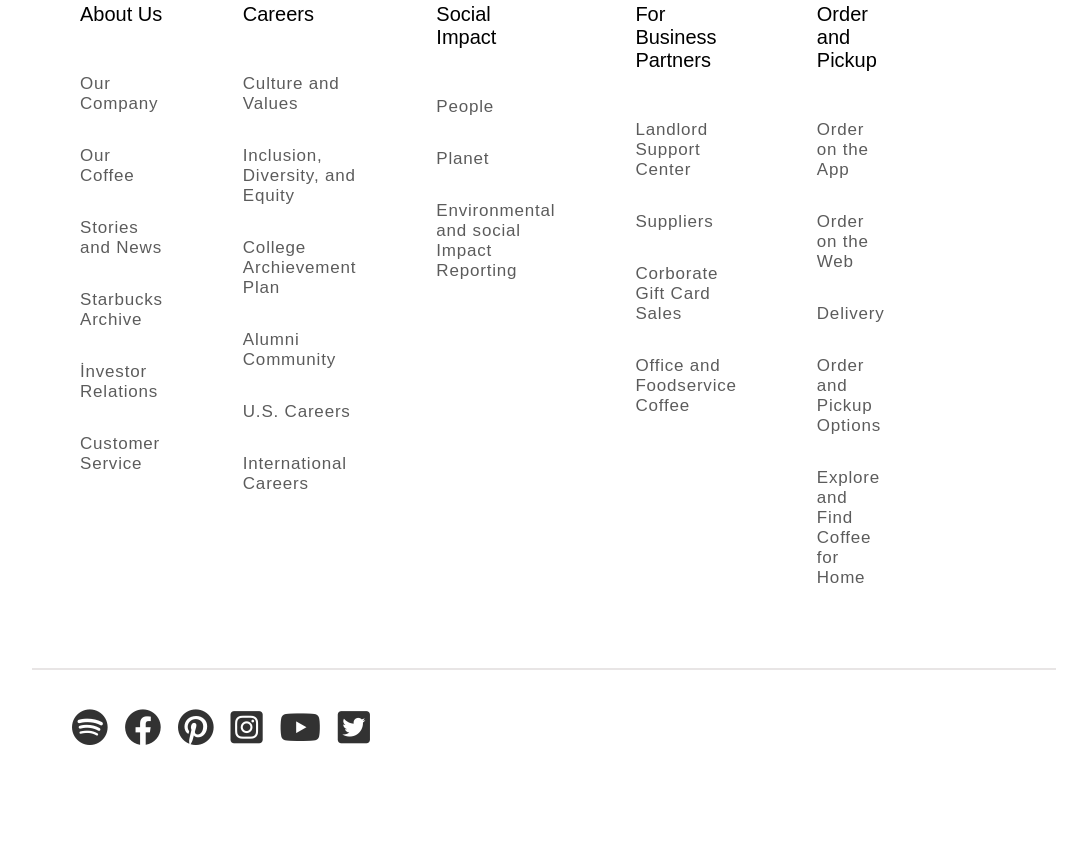
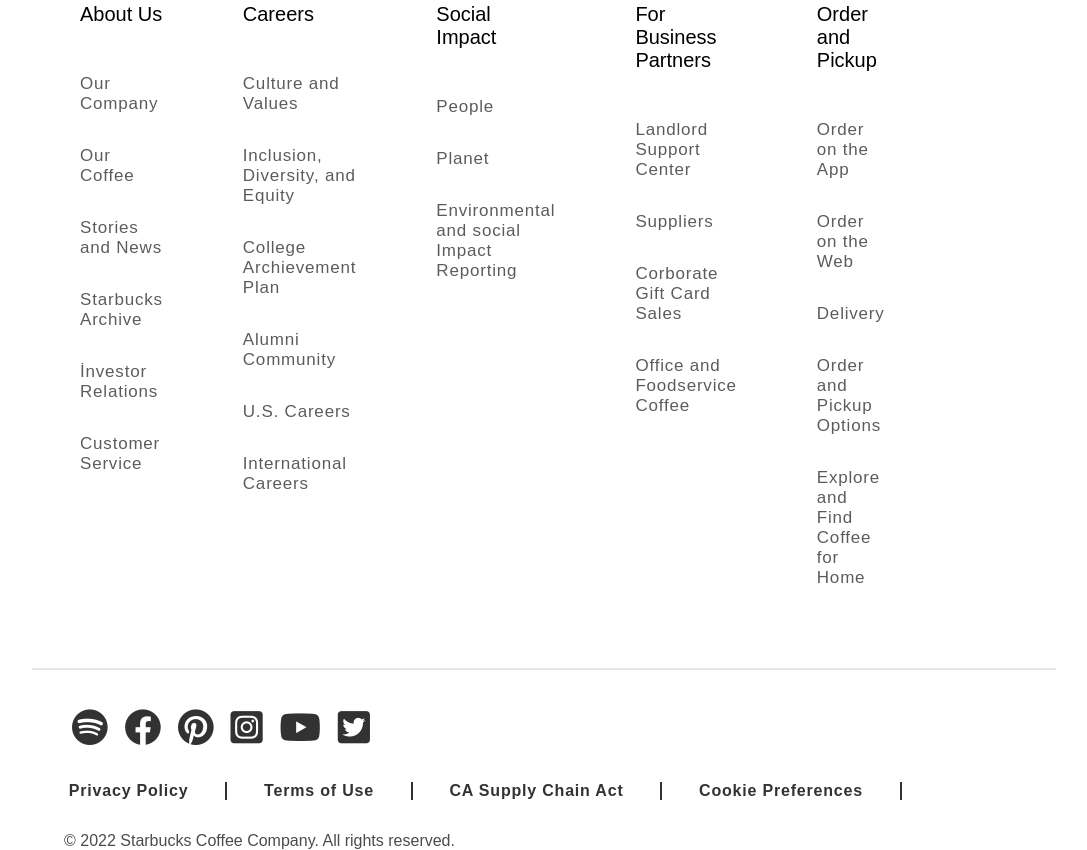
Before and after one commit to cuneytalperdereli/starbucksclone, a plain HTML site: page index.html in a window 1280 px wide. Shown: the part 2484-3334 px from the top of the page, without its empty margins (96-1183 px from the left). Before the commit the page ends 3239 px from the top, so only its background shows below. Drawn offline with Linux system fonts and the light colour scheme; a web font is replaced by a local one.

Commit message:
media started

```diff
--- a/index.html
+++ b/index.html
@@ -234,8 +234,22 @@
     <a href="#"><i class="fa-brands fa-square-twitter"></i></a>
 
           </div>
-          <div class="footer-information"></div>
-          <div class="footer-end"></div>
+          <div class="footer-information">
+            <a href="https://www.starbucks.com/terms/privacy-policy/"
+          >Privacy Policy</a
+        >
+        <a href="https://www.starbucks.com/terms/starbucks-terms-of-use/"
+          >Terms of Use</a
+        >
+        <a
+          href="https://content-prod-live.cert.starbucks.com/binary/v2/asset/137-70076.pdf"
+          >CA Supply Chain Act</a
+        >
+        <a href="https://www.starbucks.com/">Cookie Preferences</a>
+          </div>
+          <div class="footer-end">
+            <p>© 2022 Starbucks Coffee Company. All rights reserved.</p>
+          </div>
 
         </div>
 
```
